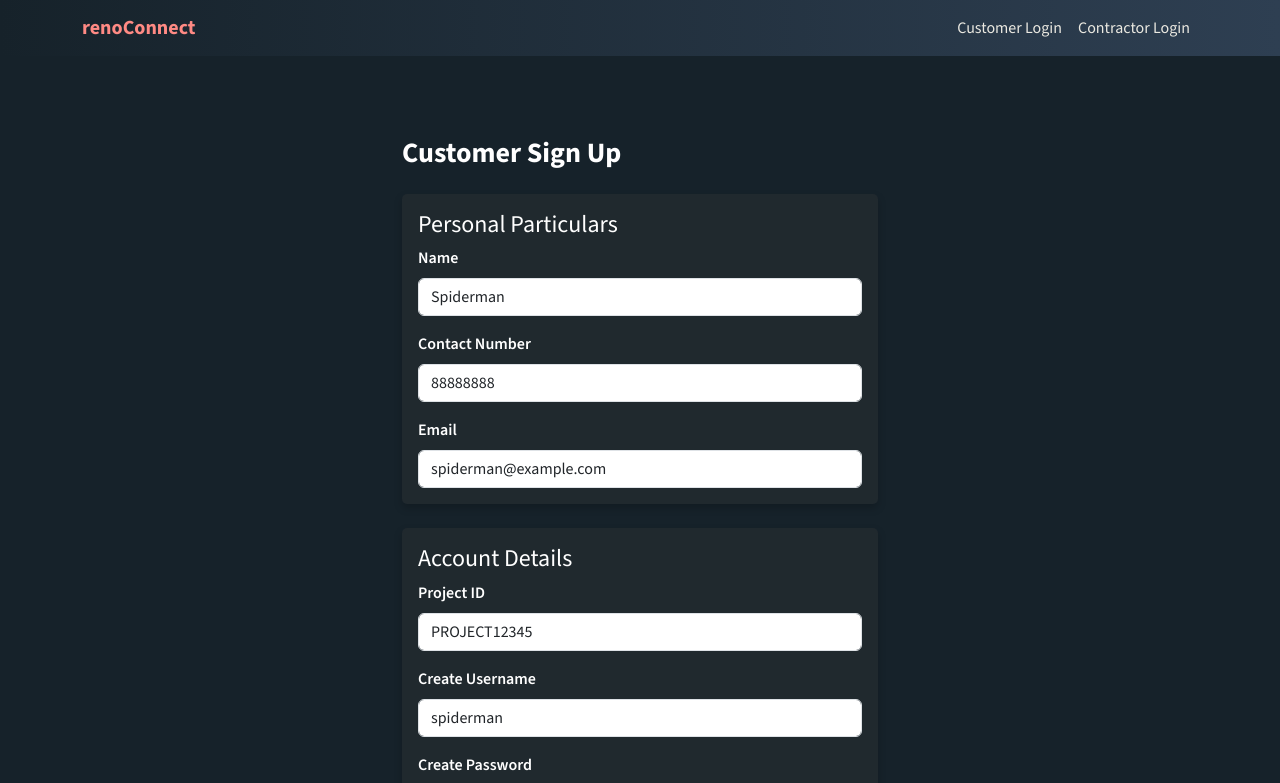
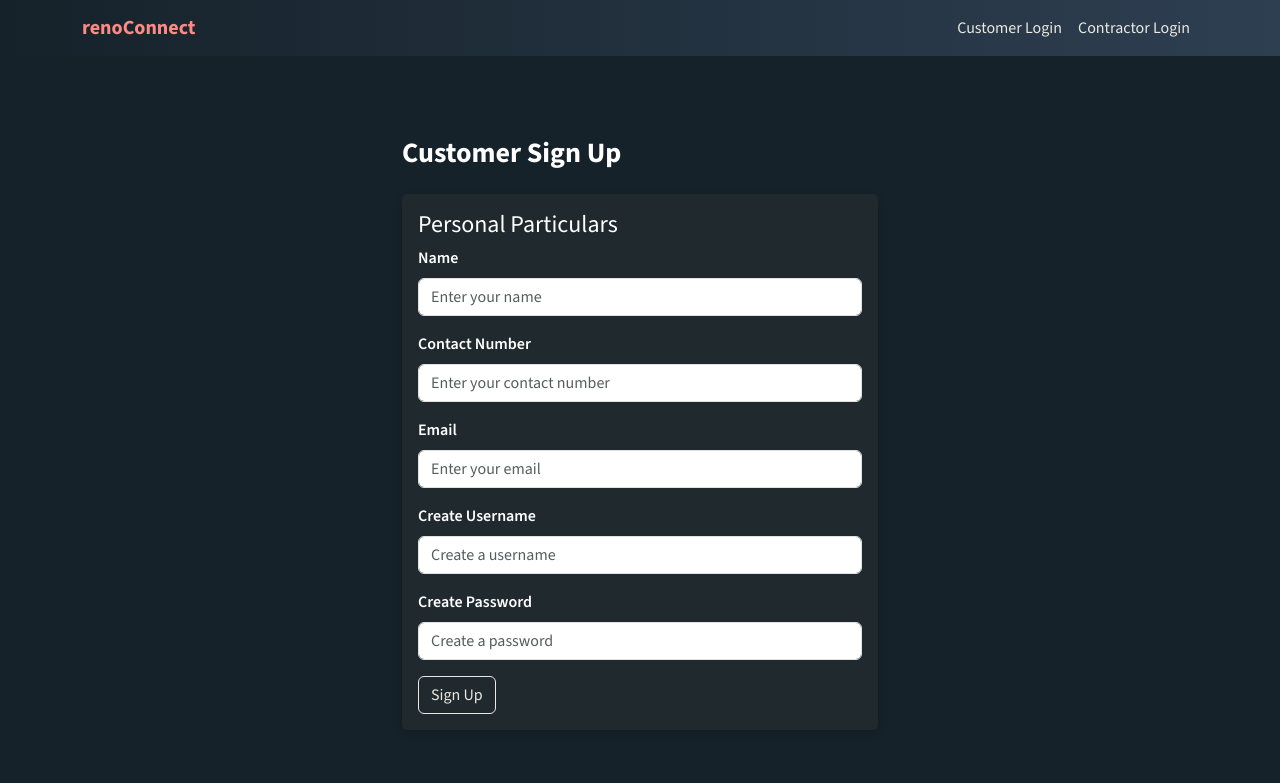
Before and after one commit to Jaw992/Project-3-RenoConnect, a React (Vite) app in the folder frontend/: page /customer/signup in a window 1280 px wide. Shown: the top 783 px of the page. Built offline with nearby package versions, Linux system fonts and the light colour scheme.

Commit message:
feat: customersign up now creates data in mongodb, navigates to login

```diff
--- a/frontend/src/App.jsx
+++ b/frontend/src/App.jsx
@@ -67,7 +67,7 @@ function App() {
         <Route path="/contractor/login" element={<ContractorLogin setToken={setToken} />} />
         <Route path="/customer/login" element={<CustomerLogin setToken={setToken} />} />
         <Route path="/contractor/signup" element={<ContractorSignup setToken={setToken} />} />
-        <Route path="/customer/signup" element={<CustomerSignup />} />
+        <Route path="/customer/signup" element={<CustomerSignup setToken={setToken} />} />
         <Route path="/contractor" element={<ContractorDashboard />} />
       </Routes>
       <Footer />
--- a/frontend/src/pages/CustomerSignup.jsx
+++ b/frontend/src/pages/CustomerSignup.jsx
@@ -1,19 +1,82 @@
 import React from "react";
 import { Container, Form, Button } from "react-bootstrap";
+import { Link, useNavigate } from "react-router-dom";
+import { useState } from "react";
+
+// sign up data customer
+async function customerSignup(data) {
+  const url = "http://localhost:3000/api/customers/signup"; // can change
+  try {
+    const response = await fetch(url, {
+      method: "POST",
+      headers: {
+        "Content-Type": "application/json",
+      },
+      body: JSON.stringify(data),
+    });
+    if (!response.ok) {
+      throw new Error(`Response status: ${response.status}`);
+    }
+
+    const json = await response.json();
+    return json.token;
+  } catch (error) {
+    console.error(error.message);
+    throw error;
+  }
+}
 
 const CustomerSignup = () => {
+  const navigate = useNavigate();
+  const [formData, setFormData] = useState({
+    name: "",
+    contact: "",
+    email: "",
+    username: "",
+    password: "",
+  });
+  const [error, setError] = useState("");
+  const [success, setSuccess] = useState("");
+
+  const handleChange = (e) => {
+    const { name, value } = e.target;
+    setFormData({
+      ...formData,
+      [name]: value,
+    });
+  };
+
+  const handleSubmit = async (event) => {
+    event.preventDefault();
+    try {
+      const token = await customerSignup(formData);
+      setSuccess("Sign up successful!");
+      setError("");
+      console.log("Token:", token); // For debugging or storing token
+      navigate("/customer/login");
+    } catch (err) {
+      setError(err.message);
+      setSuccess("");
+    }
+  };
+
   return (
     <div className="customer-bg">
       <Container className="login-container">
         <h3 className="h3-custom">Customer Sign Up</h3>
-        <Form className="formLabel mt-4  pages-box-shadow p-3 ">
+        <Form
+          onSubmit={handleSubmit}
+          className="formLabel mt-4  pages-box-shadow p-3 "
+        >
           <h4>Personal Particulars</h4>
           <Form.Group controlId="formName">
             <Form.Label>Name</Form.Label>
             <Form.Control
               type="text"
               placeholder="Enter your name"
-              value="Spiderman"
+              name="name"
+              value={formData.name}
+              onChange={handleChange}
             />
           </Form.Group>
 
@@ -22,7 +85,9 @@ const CustomerSignup = () => {
             <Form.Control
               type="text"
               placeholder="Enter your contact number"
-              value="88888888"
+              name="contact"
+              value={formData.contact}
+              onChange={handleChange}
             />
           </Form.Group>
 
@@ -31,27 +96,31 @@ const CustomerSignup = () => {
             <Form.Control
               type="email"
               placeholder="Enter your email"
-              value="spiderman@example.com"
+              name="email"
+              value={formData.email}
+              onChange={handleChange}
             />
           </Form.Group>
-        </Form>
-        <Form className="formLabel mt-4  pages-box-shadow p-3 ">
+
+        {/* <Form className="formLabel mt-4  pages-box-shadow p-3 ">
           <h4>Account Details</h4>
           <Form.Group controlId="formProjectId">
             <Form.Label>Project ID</Form.Label>
             <Form.Control
               type="text"
               placeholder="Enter your project ID"
-              value="PROJECT12345"
+              onChange={handleChange}
             />
-          </Form.Group>
+          </Form.Group> */}
 
           <Form.Group controlId="formUsername" className="mt-3">
             <Form.Label>Create Username</Form.Label>
             <Form.Control
               type="text"
+              name="username"
               placeholder="Create a username"
-              value="spiderman"
+              value={formData.username}
+              onChange={handleChange}
             />
           </Form.Group>
 
@@ -60,7 +129,9 @@ const CustomerSignup = () => {
             <Form.Control
               type="password"
               placeholder="Create a password"
-              value="password123"
+              name="password"
+              value={formData.password}
+              onChange={handleChange}
             />
           </Form.Group>
 
@@ -69,6 +140,8 @@ const CustomerSignup = () => {
               Sign Up
             </Button>
           </div>
+          {error && <p className="mt-3">{error}</p>}
+          {success && <p className="mt-3">{success}</p>}
         </Form>
       </Container>
     </div>
```
